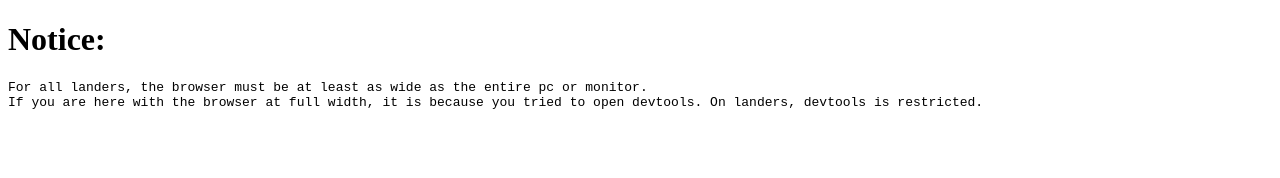
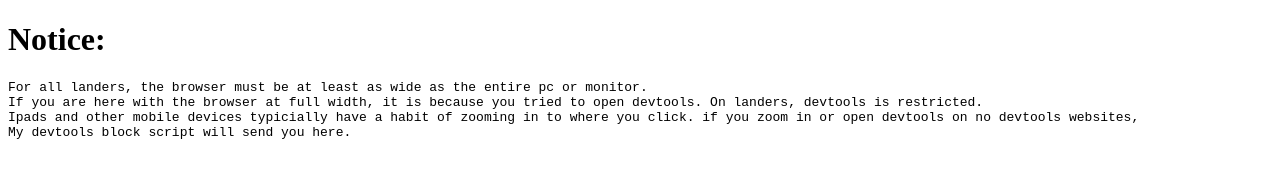
Before and after one commit to David66775/Blank, a plain HTML site: page index.html in a window 1280 px wide. Drawn offline with Linux system fonts and the light colour scheme.

Commit message:
Update index.html

```diff
--- a/index.html
+++ b/index.html
@@ -11,6 +11,8 @@
   <body>
     <h1>Notice:</h1>
     <pre>For all landers, the browser must be at least as wide as the entire pc or monitor.
-If you are here with the browser at full width, it is because you tried to open devtools. On landers, devtools is restricted.</pre>
+If you are here with the browser at full width, it is because you tried to open devtools. On landers, devtools is restricted.
+Ipads and other mobile devices typicially have a habit of zooming in to where you click. if you zoom in or open devtools on no devtools websites,
+My devtools block script will send you here.</pre>
   </body>
 </html>
```
